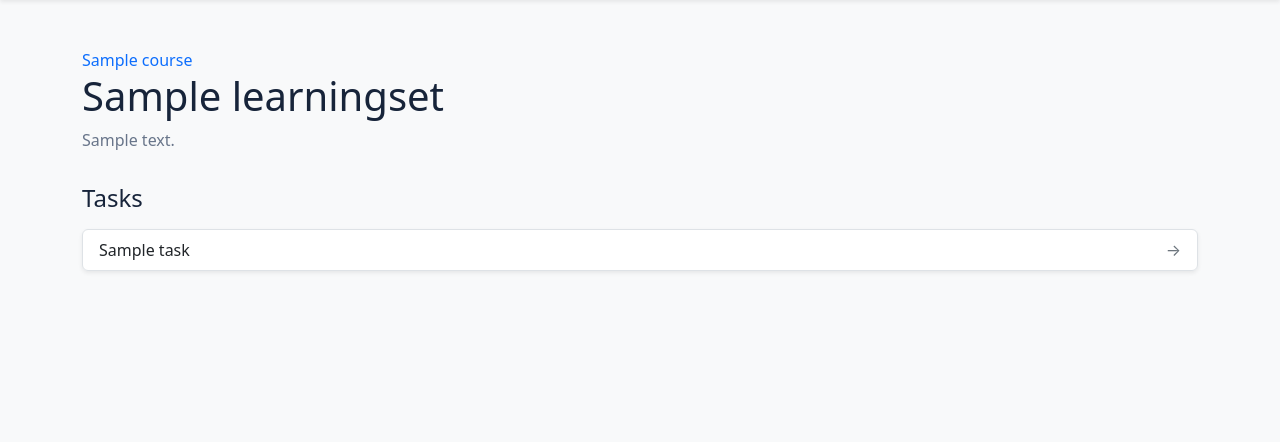
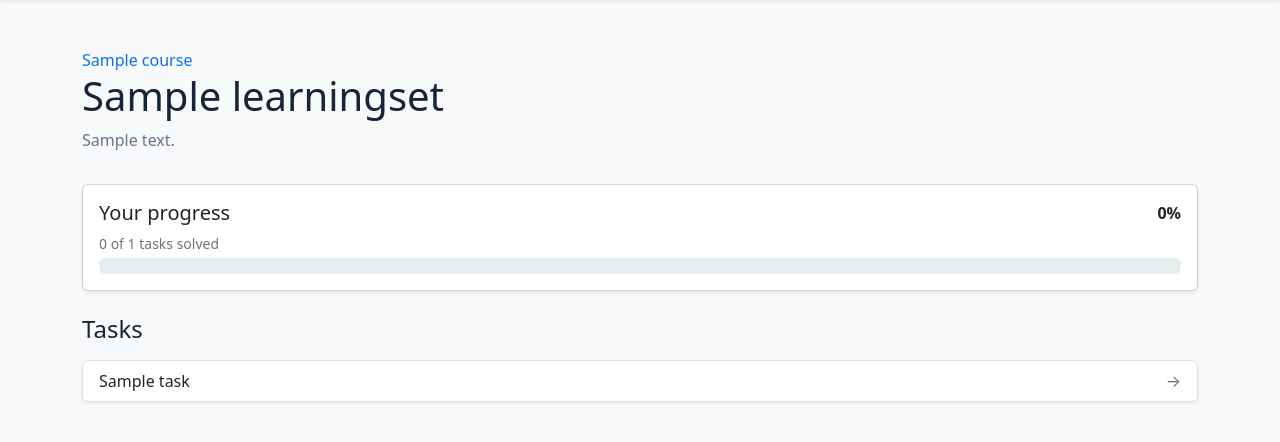
Before and after one commit to ToglivvilgoT/diskmatte-the-game, a Django app: a page that uses diskmatte-the-game/apps/courses/templates/courses/learning_set_detail.html in a window 1280 px wide. Shown: the part 56-498 px from the top of the page. Run offline with Django 5.2, Linux system fonts and the light colour scheme; tables that the repository leaves empty hold one stand-in row (values such as "Sample post").

Commit message:
feat: add completion percentage for learning sets

```diff
--- a/diskmatte-the-game/apps/courses/templates/courses/learning_set_detail.html
+++ b/diskmatte-the-game/apps/courses/templates/courses/learning_set_detail.html
@@ -7,6 +7,21 @@
     <a class="text-decoration-none" href="{% url 'courses:course-detail' course.slug %}">{{ course.name }}</a>
     <h1>{{ learning_set.name }}</h1>
     <p>{{ learning_set.description }}</p>
+</div>
+
+<div class="card shadow-sm mb-4">
+    <div class="card-body">
+        <div class="d-flex justify-content-between align-items-center mb-2">
+            <h2 class="h5 mb-0">Your progress</h2>
+            <span class="fw-semibold">{{ completion_percentage }}%</span>
+        </div>
+        <div class="d-flex justify-content-between small text-secondary mb-1">
+            <span>{{ solved_tasks }} of {{ total_tasks }} tasks solved</span>
+        </div>
+        <div class="progress" role="progressbar" aria-label="{{ learning_set.name }} completion" aria-valuenow="{{ completion_percentage }}" aria-valuemin="0" aria-valuemax="100">
+            <div class="progress-bar" style="width: {{ completion_percentage }}%"></div>
+        </div>
+    </div>
 </div>
 
 <h2 class="h4 mb-3">Tasks</h2>
--- a/diskmatte-the-game/apps/courses/views.py
+++ b/diskmatte-the-game/apps/courses/views.py
@@ -13,6 +13,20 @@ def course_list(request):
 def course_detail(request, slug):
     course = get_object_or_404(Course, slug=slug, is_active=True)
     learning_sets = course.learning_sets.filter(is_active=True)
+    for learning_set in learning_sets:
+        learning_set.total_tasks = learning_set.tasks.filter(is_published=True).count()
+        learning_set.solved_tasks = 0
+        if request.user.is_authenticated:
+            learning_set.solved_tasks = TaskCompletion.objects.filter(
+                user=request.user,
+                task__learning_set=learning_set,
+                task__is_published=True,
+            ).count()
+        learning_set.completion_percentage = (
+            round(learning_set.solved_tasks / learning_set.total_tasks * 100)
+            if learning_set.total_tasks
+            else 0
+        )
     return render(
         request,
         "courses/course_detail.html",
@@ -29,6 +43,7 @@ def learning_set_detail(request, course_slug, slug):
         is_active=True,
     )
     tasks = learning_set.tasks.filter(is_published=True).select_related("topic")
+    total_tasks = tasks.count()
     completed_task_ids = set()
     if request.user.is_authenticated:
         completed_task_ids = set(
@@ -37,13 +52,21 @@ def learning_set_detail(request, course_slug, slug):
                 task__learning_set=learning_set,
             ).values_list("task_id", flat=True)
         )
+    solved_tasks = len(completed_task_ids)
     for task in tasks:
         task.is_completed = task.pk in completed_task_ids
 
     return render(
         request,
         "courses/learning_set_detail.html",
-        {"course": course, "learning_set": learning_set, "tasks": tasks},
+        {
+            "course": course,
+            "learning_set": learning_set,
+            "tasks": tasks,
+            "total_tasks": total_tasks,
+            "solved_tasks": solved_tasks,
+            "completion_percentage": round(solved_tasks / total_tasks * 100) if total_tasks else 0,
+        },
     )
 
 
```
Also changed, not shown: diskmatte-the-game/apps/courses/templates/courses/course_detail.html (+9 -0 lines), diskmatte-the-game/apps/courses/tests.py (+50 -0 lines).
